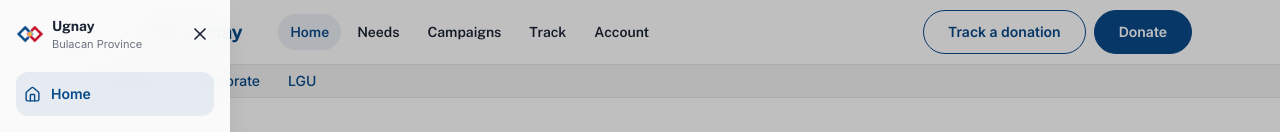
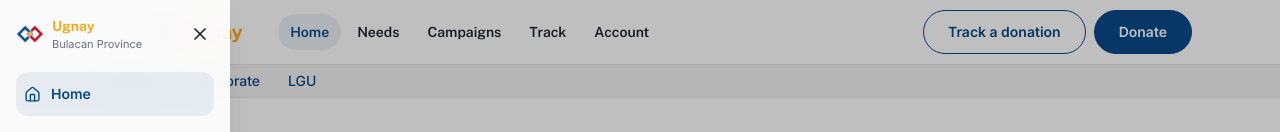
Before and after one commit to ralph-16/psc-project, a Next.js app: page / in a window 1280 px wide. Both pictures are taken after a click on the button "Open menu". Shown: the top 132 px of the page. Built offline with nearby package versions, Linux system fonts and the light colour scheme.

Commit message:
feat: gold wordmark text beside the logo mark

```diff
--- a/components/ugnay/LguNav.tsx
+++ b/components/ugnay/LguNav.tsx
@@ -229,7 +229,7 @@ export default function LguShell({ children }: { children: React.ReactNode }) {
             <Link href="/lgu/dashboard" className="flex items-center gap-2">
               <BrandMark className="size-9" />
               <span className="leading-tight">
-                <span className="font-display block text-base font-bold">Ugnay · LGU Portal</span>
+                <span className="font-display block text-base font-bold"><span className="text-[#f6ac21]">Ugnay</span> · LGU Portal</span>
                 <span className="block text-xs text-white/70">City of Malolos</span>
               </span>
             </Link>
--- a/components/ugnay/SiteHeader.tsx
+++ b/components/ugnay/SiteHeader.tsx
@@ -95,7 +95,7 @@ export default function SiteHeader() {
         </button>
         <Link href="/" className="flex min-w-0 flex-1 items-center gap-2 sm:flex-none">
           <BrandMark />
-          <span className="font-display truncate text-lg font-bold tracking-tight text-[#084989] sm:text-xl">
+          <span className="font-display truncate text-lg font-bold tracking-tight text-[#f6ac21] sm:text-xl">
             Ugnay
           </span>
         </Link>
@@ -154,7 +154,7 @@ export default function SiteHeader() {
             <div className="flex items-center gap-2">
               <BrandMark className="size-7" />
               <div>
-                <p className="font-display text-sm font-bold text-[#1a2333]">Ugnay</p>
+                <p className="font-display text-sm font-bold text-[#f6ac21]">Ugnay</p>
                 <p className="text-[11px] text-[#6b7280]">Bulacan Province</p>
               </div>
             </div>
```
